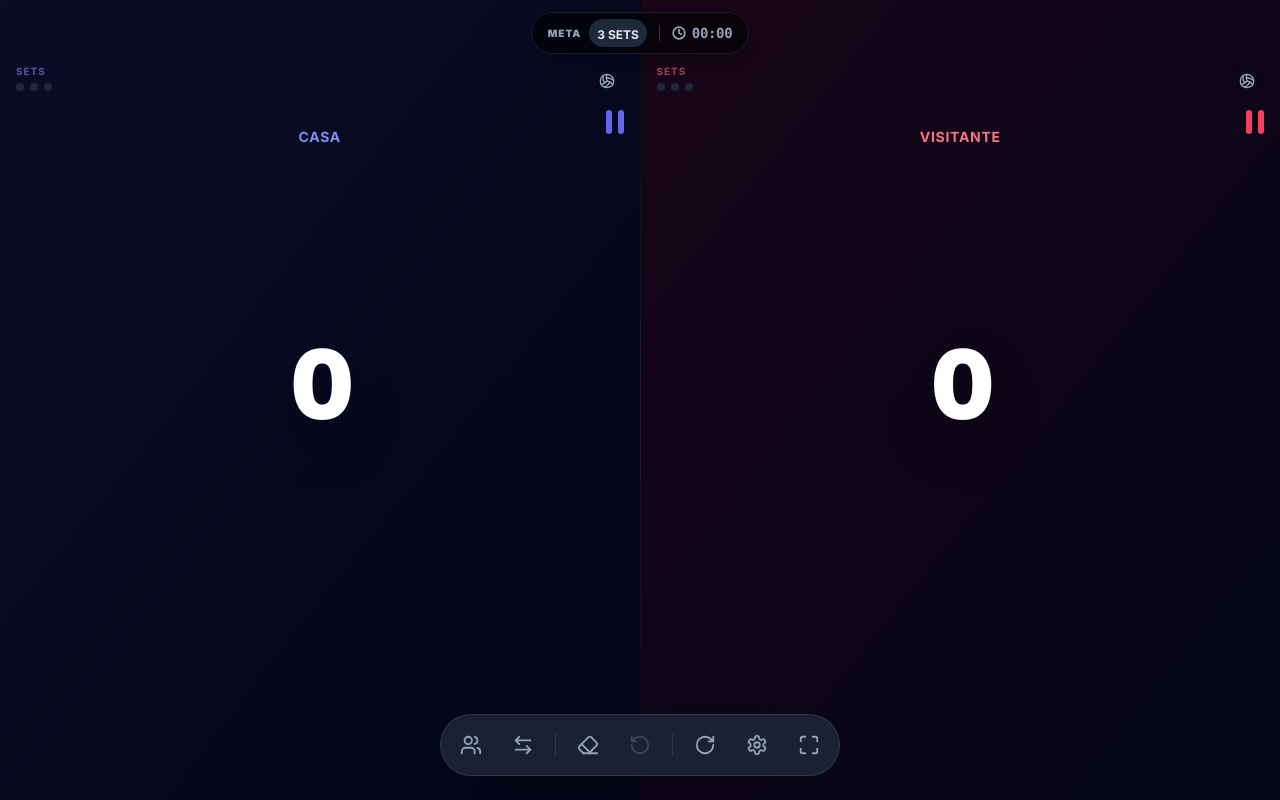
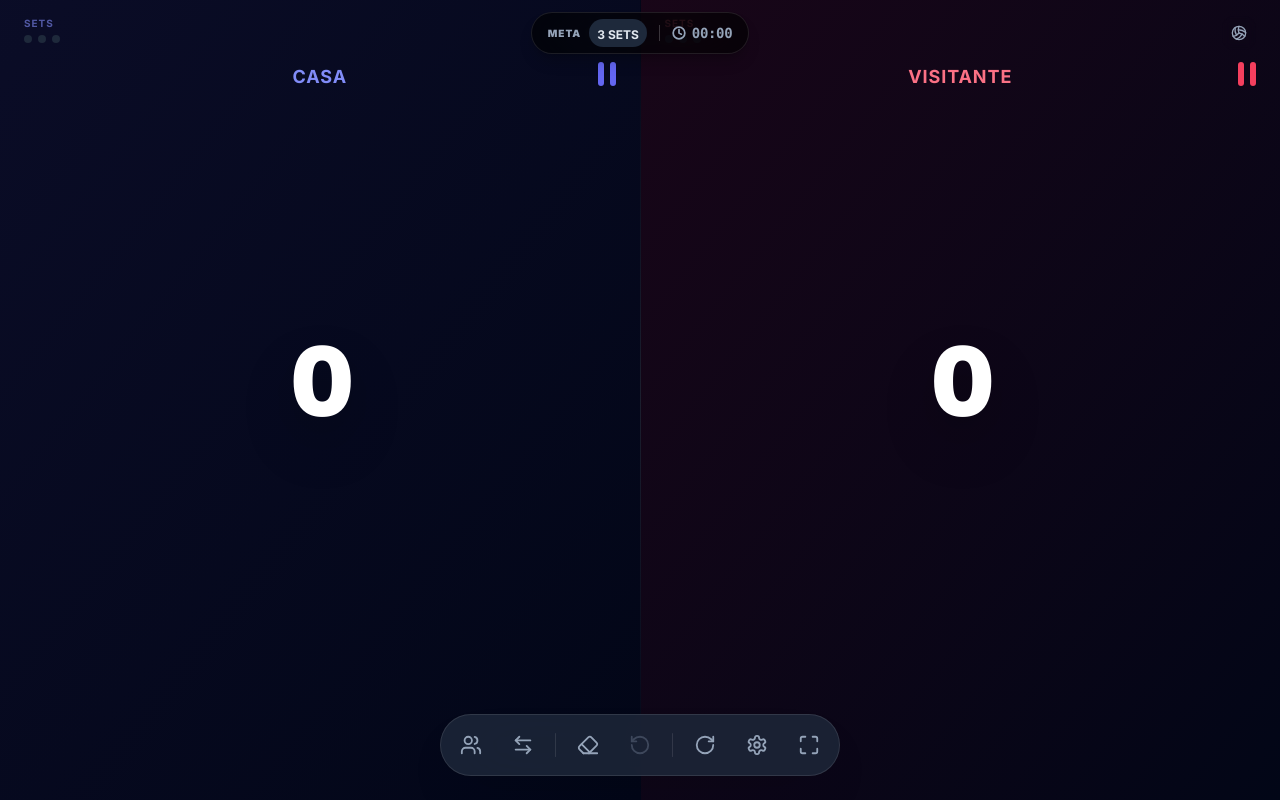
Before and after one commit to lmms500/VolleyScore-Pro, a React (Vite) app: page / in a window 1280 px wide. Built offline with nearby package versions, Linux system fonts and the light colour scheme.

Commit message:
Versão 2.2

```diff
--- a/src/components/ScoreCard.tsx
+++ b/src/components/ScoreCard.tsx
@@ -42,7 +42,8 @@ const ScoreCardComponent: React.FC<ScoreCardProps> = ({
   useEffect(() => { prevScore.current = score; }, [score]);
 
   const isDragging = useRef(false);
-  const dragThreshold = isLandscape ? 50 : 80;
+  // Aumentei o threshold para evitar toques acidentais
+  const dragThreshold = isLandscape ? 60 : 100;
   const feedbackDistance = isLandscape ? 50 : 80;
 
   const upOpacity = useTransform(y, [-20, -dragThreshold], [0, 1]);
@@ -60,38 +61,44 @@ const ScoreCardComponent: React.FC<ScoreCardProps> = ({
   const isSetPoint = !isMatchPoint && score >= pointsToWinSet - 1 && score > opponentScore;
 
   const scoreVariants = {
-    enter: (dir: number) => ({ y: dir > 0 ? 80 : -80, opacity: 0, scale: 0.9 }),
+    enter: (dir: number) => ({ y: dir > 0 ? 50 : -50, opacity: 0, scale: 0.9 }),
     center: { y: 0, opacity: 1, scale: 1 },
-    exit: (dir: number) => ({ y: dir > 0 ? -80 : 80, opacity: 0, scale: 1.1, position: 'absolute' as const })
+    exit: (dir: number) => ({ y: dir > 0 ? -50 : 50, opacity: 0, scale: 1.1, position: 'absolute' as const })
   };
 
-  // Lógica de Tipografia Responsiva Extrema
+  // Lógica de Tipografia Responsiva
   const getFontSize = () => {
     if (isFullscreen) {
       if (isLandscape) {
-        return score >= 100 ? 'text-[30vh]' : 'text-[35vh]';
+        // Reduzi levemente para garantir que caiba com os nomes
+        return score >= 100 ? 'text-[25vh]' : 'text-[30vh]';
       } else {
-        return 'text-[25vh]';
+        return 'text-[22vh]';
       }
     }
+    // Modo Normal
     return isLandscape
-      ? 'text-7xl lg:text-8xl'
-      : 'text-8xl md:text-9xl lg:text-[10rem]';
+      ? 'text-6xl lg:text-8xl'
+      : 'text-7xl md:text-8xl lg:text-9xl';
   };
 
-  // Safe Area Logic
-  // Se não estiver em fullscreen, empurramos o header para baixo (top-20) para fugir da HistoryBar
-  // Se estiver em fullscreen, ele sobe (top-6)
-  const topPosition = isFullscreen
-    ? 'top-6 px-6'
-    : (isLandscape ? 'top-16 px-4' : 'top-20 px-6');
+  // Safe Area Logic (Padding Dinâmico)
+  // Define o espaçamento vertical para não bater nas barras flutuantes
+  const paddingTop = isFullscreen
+    ? 'pt-[calc(env(safe-area-inset-top)+20px)]'
+    : (isLandscape ? 'pt-14' : 'pt-20');
 
-  // Padding do container principal para não bater nas barras flutuantes
-  const safeAreaPadding = isFullscreen ? '' : 'pt-16 pb-24';
+  const paddingBottom = isFullscreen
+    ? 'pb-[calc(env(safe-area-inset-bottom)+20px)]'
+    : 'pb-24';
+
+  // Header Posicionamento (Sets e Timeout ficam absolutos nos cantos, fora do fluxo do nome)
+  const headerTop = isFullscreen ? 'top-4' : 'top-4';
 
   return (
     <div className={`relative flex-1 h-full flex flex-col items-center justify-center p-0 transition-all duration-500 overflow-hidden ${theme.bgGradient} ${className || ''}`}>
 
+      {/* Background Effects */}
       <AnimatePresence>
         {isServing && (
           <motion.div
@@ -105,7 +112,7 @@ const ScoreCardComponent: React.FC<ScoreCardProps> = ({
         <motion.div initial={{ opacity: 0 }} animate={{ opacity: 1 }} className="absolute inset-0 bg-black/10 dark:bg-white/5 backdrop-blur-[1px] pointer-events-none z-0" />
       )}
 
-      {/* Feedback Icons */}
+      {/* Feedback Icons (Drag Feedback) */}
       <div className="absolute inset-0 flex items-center justify-center pointer-events-none z-0">
           <motion.div style={{ opacity: upOpacity, scale: upScale, y: -feedbackDistance }} className="absolute w-16 h-16 rounded-full bg-emerald-500/90 text-white shadow-2xl flex items-center justify-center backdrop-blur-md border border-white/20">
             <Plus size={32} strokeWidth={3} />
@@ -115,8 +122,8 @@ const ScoreCardComponent: React.FC<ScoreCardProps> = ({
           </motion.div>
       </div>
 
-      {/* TOP HEADER (Sets & Service) */}
-      <div className={`absolute w-full flex items-start justify-between z-20 transition-all duration-300 ${topPosition}`}>
+      {/* TOP HEADER (Sets & Service Controls - Absolutos para não afetar o layout central) */}
+      <div className={`absolute w-full px-4 md:px-6 flex items-start justify-between z-30 pointer-events-auto transition-all ${headerTop}`}>
         {/* Sets Indicator */}
         <div className="flex flex-col gap-1">
              {!isFullscreen && <span className={`text-[10px] font-bold uppercase tracking-widest opacity-60 ${theme.text}`}>Sets</span>}
@@ -140,10 +147,10 @@ const ScoreCardComponent: React.FC<ScoreCardProps> = ({
         </div>
       </div>
 
-      {/* INTERACTION AREA - SAFE AREA APPLIED HERE */}
+      {/* MAIN INTERACTION AREA - FLEXBOX SANDWICH LAYOUT */}
       <motion.div
         style={{ y }}
-        className={`relative z-10 w-full h-full flex flex-col items-center justify-center outline-none touch-action-none cursor-pointer ${safeAreaPadding}`}
+        className={`relative z-10 w-full h-full flex flex-col justify-between items-center outline-none touch-action-none cursor-pointer ${paddingTop} ${paddingBottom}`}
         drag="y" dragConstraints={{ top: 0, bottom: 0 }} dragElastic={0.15}
         onDragStart={() => { isDragging.current = true; }}
         onDragEnd={(e, { offset }) => {
@@ -154,25 +161,24 @@ const ScoreCardComponent: React.FC<ScoreCardProps> = ({
         onTap={() => { if (!isDragging.current) { triggerHaptic(); onAdd(); } }}
         whileTap={{ scale: 0.98 }}
       >
-        {/* NOME DO TIME */}
+
+        {/* 1. SLOT SUPERIOR: NOME DO TIME (Fixo) */}
+        <div className="flex-none flex justify-center w-full z-20 min-h-[40px]">
              <div
                 className={`
-                flex items-center gap-2 rounded-full border px-4 py-1.5 transition-all duration-300 z-30
+                    flex items-center gap-2 rounded-full border px-4 py-1.5 transition-all duration-300
                     ${isServing ? 'bg-white/60 dark:bg-white/10 border-white/20 backdrop-blur-md shadow-lg shadow-black/5' : 'border-transparent'}
-                ${isLandscape
-                    ? (isFullscreen ? 'absolute top-[5%] left-1/2 -translate-x-1/2' : 'absolute top-[15%] left-1/2 -translate-x-1/2')
-                    : (isFullscreen ? 'mb-0 absolute top-16' : 'mb-4 relative')
-                }
                 `}
             >
             {!isFullscreen && isServing && <motion.div initial={{ scale: 0 }} animate={{ scale: 1 }} className={`${theme.text}`}><Volleyball size={18} fill="currentColor" className="opacity-20" /></motion.div>}
-           <span className={`font-bold tracking-wider uppercase ${theme.text} ${isFullscreen ? 'text-lg md:text-xl' : (isLandscape ? 'text-sm' : 'text-lg md:text-xl')} truncate max-w-[250px] text-center`}>
+            <span className={`font-bold tracking-wider uppercase ${theme.text} ${isFullscreen ? 'text-lg md:text-2xl' : 'text-sm md:text-lg'} truncate max-w-[250px] text-center`}>
                 {displayName}
             </span>
             </div>
+        </div>
 
-        {/* SCORE NUMBER */}
-        <div className={`relative w-full flex items-center justify-center pointer-events-none ${isLandscape ? 'h-auto mt-0' : 'h-auto'}`}>
+        {/* 2. SLOT CENTRAL: PLACAR (Flex Grow) */}
+        <div className="flex-1 flex items-center justify-center w-full relative">
             <AnimatePresence mode="popLayout" initial={false} custom={direction}>
                 <motion.span
                     key={score}
@@ -183,7 +189,7 @@ const ScoreCardComponent: React.FC<ScoreCardProps> = ({
                     className={`leading-none font-black tabular-nums tracking-tighter ${theme.scoreColor} drop-shadow-2xl ${getFontSize()}`}
                     style={{
                         textShadow: '0 10px 40px rgba(0,0,0,0.1)',
-                        lineHeight: isFullscreen && isLandscape ? '0.8' : '1'
+                        lineHeight: '0.8' // Line height apertado para evitar que o número ocupe altura vertical demais
                     }}
                 >
                     {score}
@@ -191,22 +197,15 @@ const ScoreCardComponent: React.FC<ScoreCardProps> = ({
             </AnimatePresence>
         </div>
 
-        {/* BADGES */}
-        <div
-            className={`
-                flex items-center justify-center gap-2 z-30 transition-all duration-300 pointer-events-none
-                ${isLandscape
-                    ? (isFullscreen ? 'absolute bottom-[5%] left-1/2 -translate-x-1/2' : 'absolute bottom-[15%] left-1/2 -translate-x-1/2')
-                    : (isFullscreen ? 'absolute bottom-16' : 'mt-4 h-8 relative')
-                }
-            `}
-        >
+        {/* 3. SLOT INFERIOR: BADGES (Fixo) */}
+        <div className="flex-none flex justify-center w-full z-20 min-h-[40px]">
             <AnimatePresence>
                 {inSuddenDeath && <motion.div initial={{ scale: 0, opacity: 0 }} animate={{ scale: 1, opacity: 1 }} exit={{ scale: 0, opacity: 0 }} className="flex items-center gap-1.5 px-3 py-1.5 bg-yellow-500 text-white rounded-full shadow-lg"><Zap size={12} fill="currentColor" /><span className="text-[10px] font-bold tracking-wider uppercase">{t(lang, 'firstTo3')}</span></motion.div>}
                 {isMatchPoint && <motion.div initial={{ scale: 0, opacity: 0 }} animate={{ scale: 1, opacity: 1 }} exit={{ scale: 0, opacity: 0 }} className="px-4 py-1.5 bg-gradient-to-r from-red-500 to-rose-600 text-white rounded-full shadow-lg animate-pulse border border-rose-400"><span className="text-[11px] font-black tracking-widest uppercase">{t(lang, 'matchPoint')}</span></motion.div>}
                 {isSetPoint && <motion.div initial={{ scale: 0, opacity: 0 }} animate={{ scale: 1, opacity: 1 }} exit={{ scale: 0, opacity: 0 }} className="px-4 py-1.5 bg-indigo-600 text-white rounded-full shadow-lg border border-indigo-400"><span className="text-[11px] font-black tracking-widest uppercase">{t(lang, 'setPoint')}</span></motion.div>}
             </AnimatePresence>
         </div>
+
       </motion.div>
     </div>
   );
```
Lines whose indentation alone changed are shown as unchanged.
